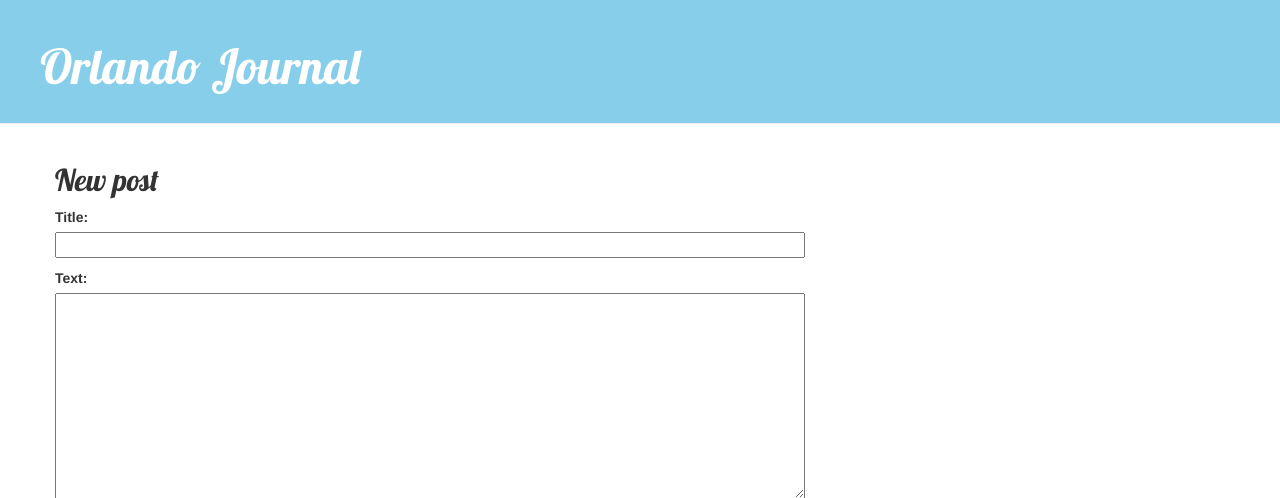
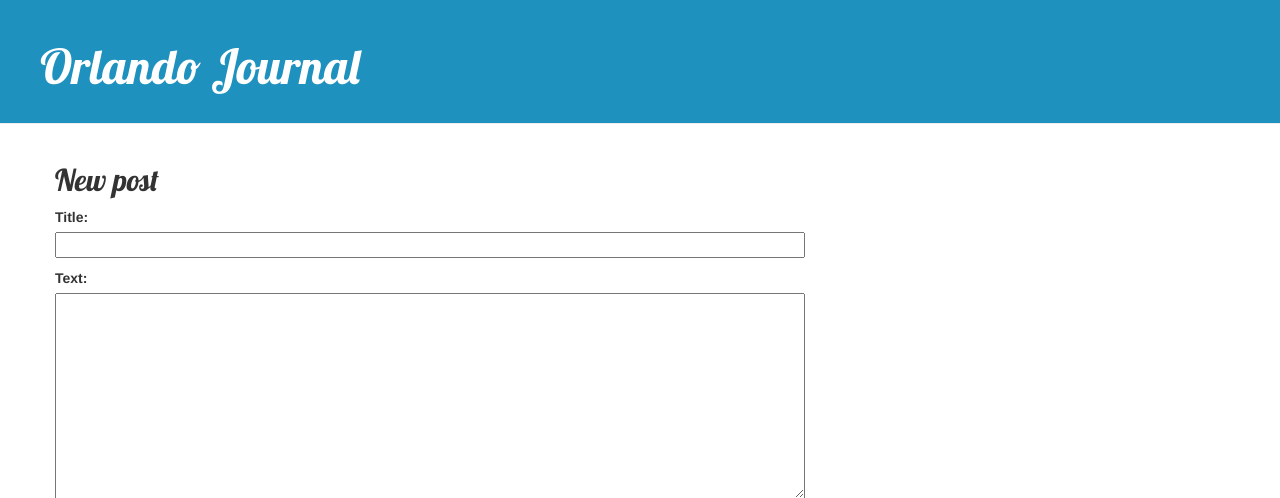
Before and after one commit to OrlandoSarceda/my-first-blog, a Django app: page /post/new/ in a window 1280 px wide. Shown: the top 498 px of the page. Run offline with Django 3.2, Linux system fonts and the light colour scheme; some libraries are stand-ins or nearby versions.

Commit message:
takot nako mag commit

```diff
--- a/blog/static/css/blog.css
+++ b/blog/static/css/blog.css
@@ -1,5 +1,5 @@
 .page-header {
-    background-color: #87ceeb;
+    background-color: #1e91be;
     margin-top: 0;
     padding: 20px 20px 20px 40px;
 }
```
